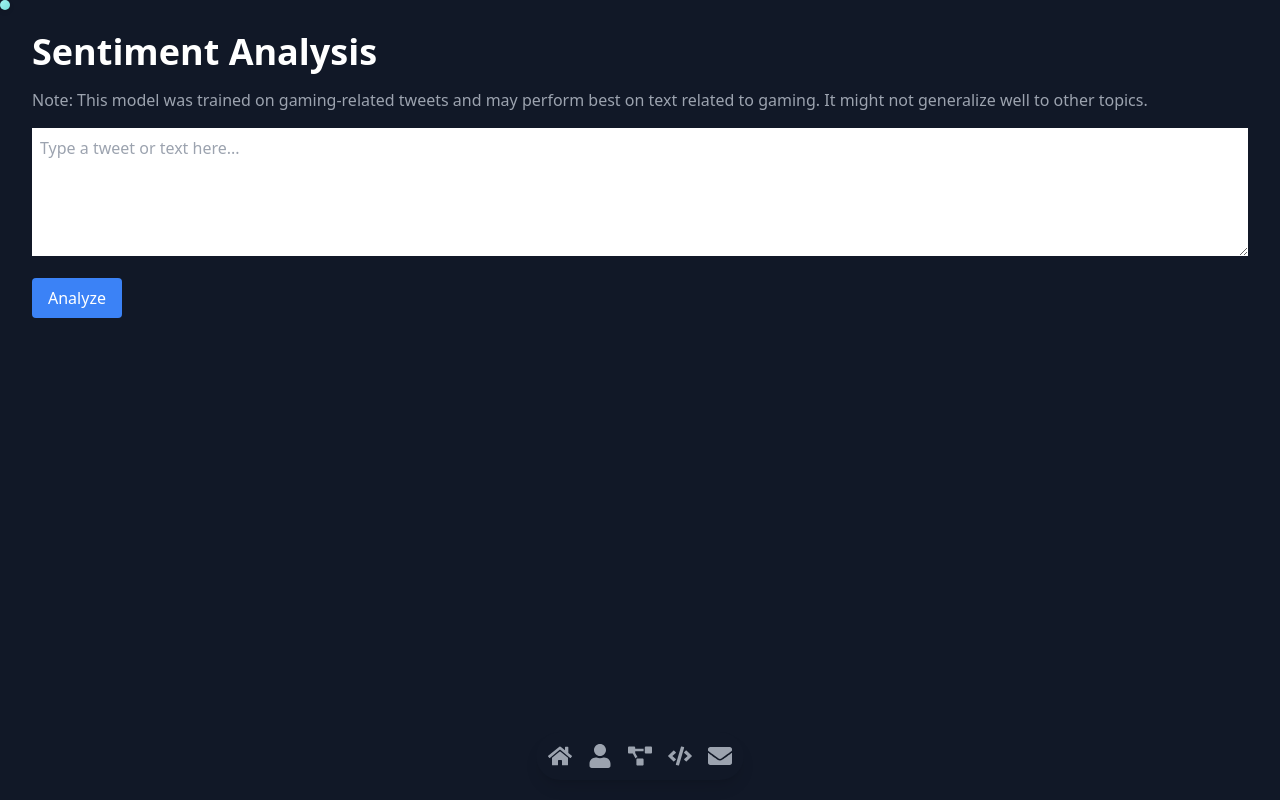
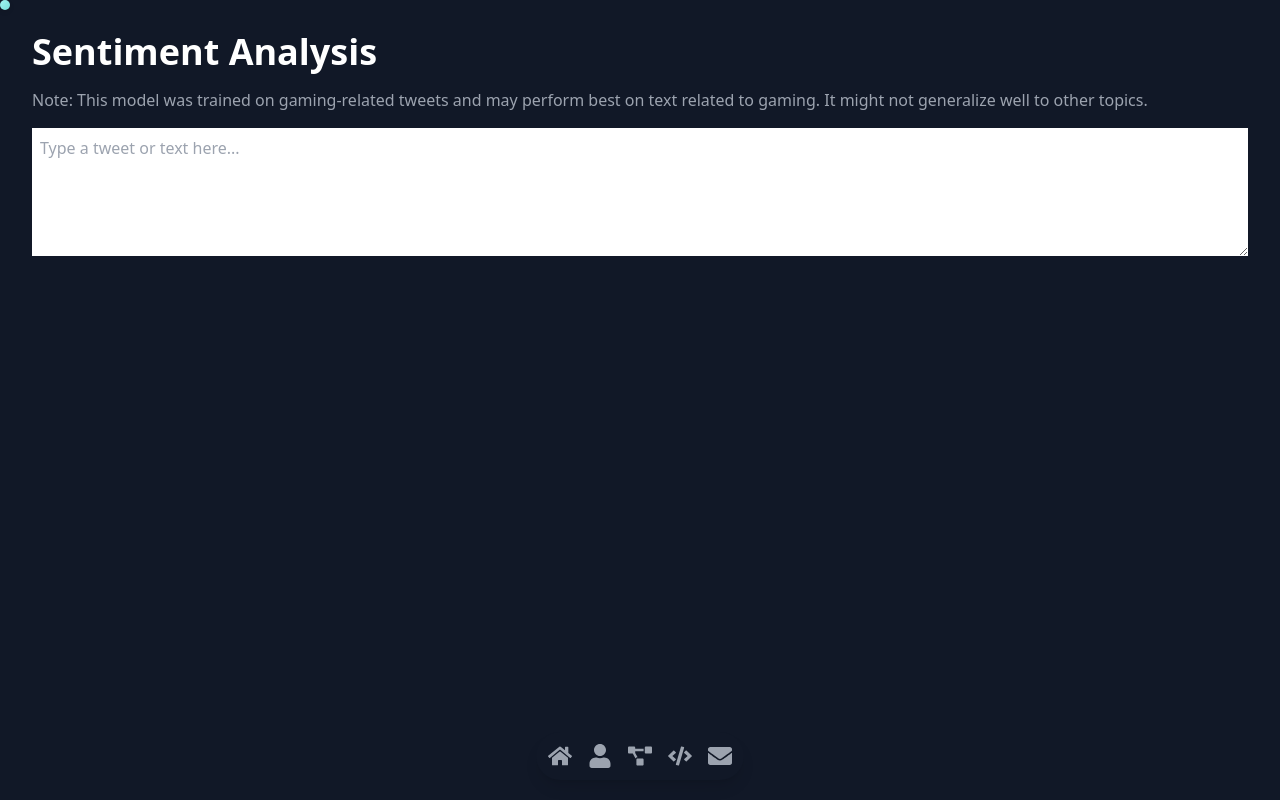
Before and after one commit to Mudgalkinjal/kimudev, a React (Create React App) app: page /sentimentpage in a window 1280 px wide. Built offline with nearby package versions, Linux system fonts and the light colour scheme; no server answers; the HTML template or start-up script is replaced by a standard one.

Commit message:
testing sentiment page without backend code

```diff
--- a/src/pages/SentimentPage.tsx
+++ b/src/pages/SentimentPage.tsx
@@ -3,28 +3,28 @@ import React, { useState } from 'react'
 
 const SentimentPage: React.FC = () => {
   const [inputText, setInputText] = useState<string>('')
-  const [result, setResult] = useState<string | null>(null)
-  const [error, setError] = useState<string | null>(null)
-  const analyzeSentiment = async () => {
-    setError(null)
-    setResult(null)
-    try {
-      const response = await fetch('http://kimudev.onrender.com/predict', {
-        method: 'POST',
-        headers: {
-          'Content-Type': 'application/json',
-        },
-        body: JSON.stringify({ text: inputText }),
-      })
-      if (!response.ok) {
-        throw new Error('Failed to fetch sentiment analysis.')
-      }
-      const data = await response.json()
-      setResult(data.sentiment)
-    } catch (err: any) {
-      setError(err.message)
-    }
-  }
+  // const [result, setResult] = useState<string | null>(null)
+  // const [error, setError] = useState<string | null>(null)
+  // const analyzeSentiment = async () => {
+  //   setError(null)
+  //   setResult(null)
+  //   try {
+  //     const response = await fetch('http://kimudev.onrender.com/predict', {
+  //       method: 'POST',
+  //       headers: {
+  //         'Content-Type': 'application/json',
+  //       },
+  //       body: JSON.stringify({ text: inputText }),
+  //     })
+  //     if (!response.ok) {
+  //       throw new Error('Failed to fetch sentiment analysis.')
+  //     }
+  //     const data = await response.json()
+  //     setResult(data.sentiment)
+  //   } catch (err: any) {
+  //     setError(err.message)
+  //   }
+  // }
   return (
     <div className="bg-gray-900 text-white min-h-screen p-8">
       <h1 className="text-4xl font-bold mb-4">Sentiment Analysis</h1>
@@ -39,7 +39,7 @@ const SentimentPage: React.FC = () => {
         onChange={(e) => setInputText(e.target.value)}
         className="w-full h-32 p-2 mb-4 text-black"
       />
-      <button
+      {/* <button
         onClick={analyzeSentiment}
         className="bg-blue-500 text-white px-4 py-2 rounded"
       >
@@ -55,7 +55,7 @@ const SentimentPage: React.FC = () => {
         <div className="mt-4 text-red-500">
           <strong>Error:</strong> {error}
         </div>
-      )}
+      )} */}
     </div>
   )
 }
```
